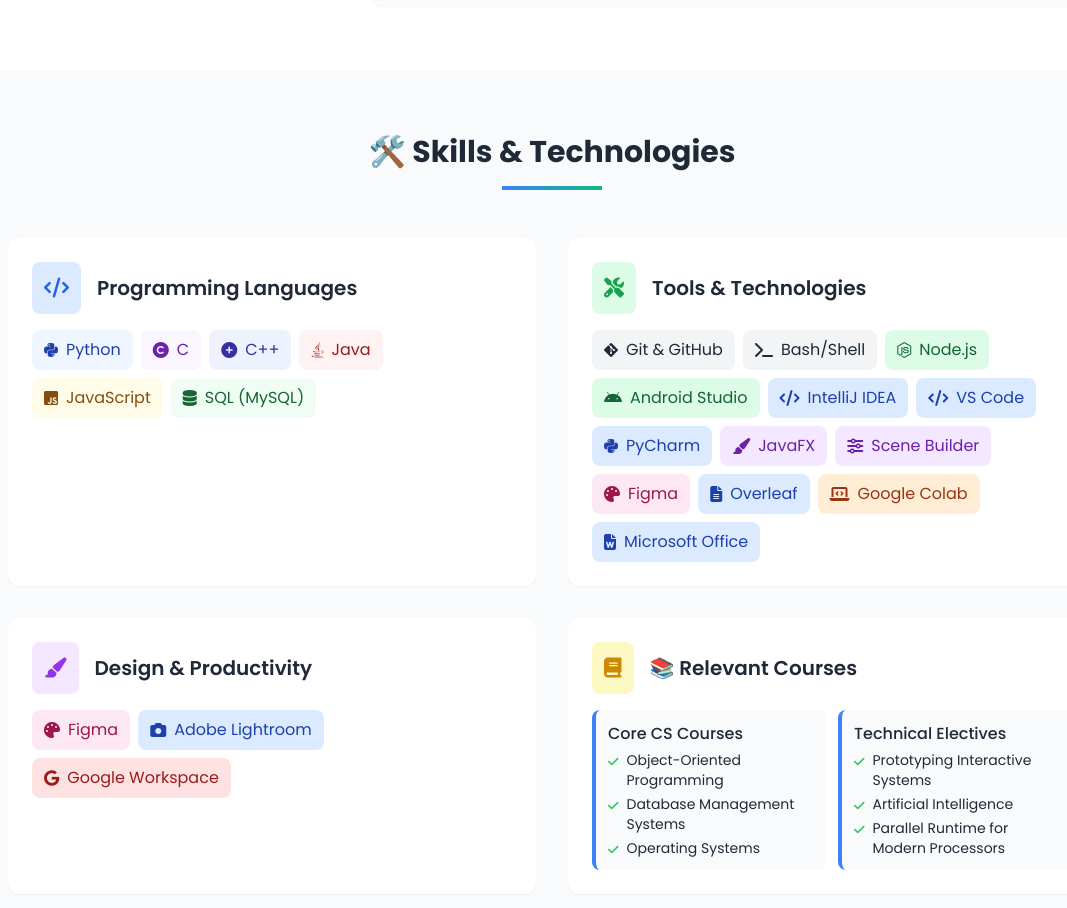
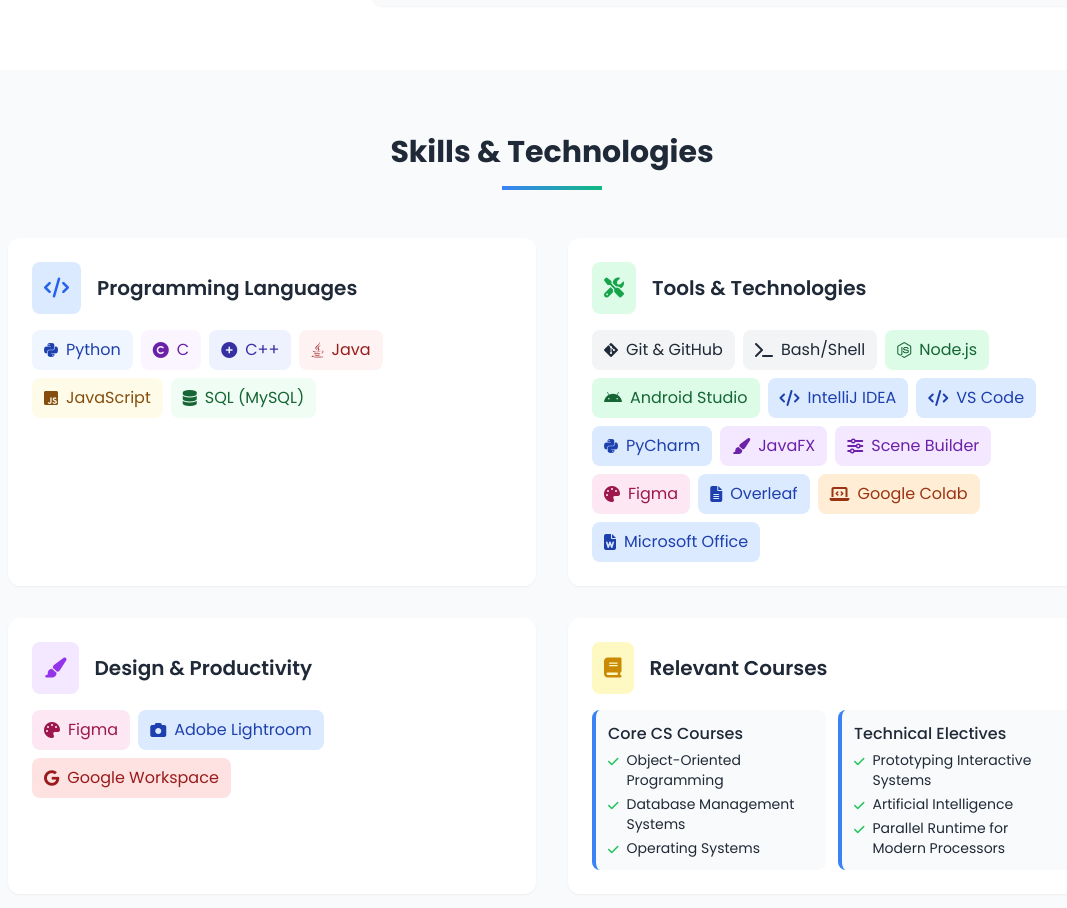
Before and after one commit to Black-Coffee-Ramen/Black-Coffee-Ramen.github.io, a plain HTML site: page index.html in a window 1280 px wide. Shown: the part 1600-2508 px from the top of the page, without its empty margins (88-1155 px from the left). Drawn offline with nearby package versions, Linux system fonts and the light colour scheme.

Commit message:
Update index.html

```diff
--- a/index.html
+++ b/index.html
@@ -252,7 +252,7 @@
     <section id="skills" class="py-16 bg-gray-50">
         <div class="max-w-6xl mx-auto px-4 sm:px-6 lg:px-8">
             <div class="text-center mb-12">
-                <h2 class="text-3xl font-bold mb-4">🛠️ Skills & Technologies</h2>
+                <h2 class="text-3xl font-bold mb-4">Skills & Technologies</h2>
                 <div class="section-divider"></div>
             </div>
 
@@ -361,7 +361,7 @@
                         <div class="bg-yellow-100 p-3 rounded-lg mr-4">
                             <i class="fas fa-book text-yellow-600 text-xl"></i>
                         </div>
-                        <h3 class="text-xl font-semibold">📚 Relevant Courses</h3>
+                        <h3 class="text-xl font-semibold">Relevant Courses</h3>
                     </div>
                     <div class="grid grid-cols-1 md:grid-cols-2 gap-3">
                         <div class="bg-gray-50 p-3 rounded-lg skill-category">
```
